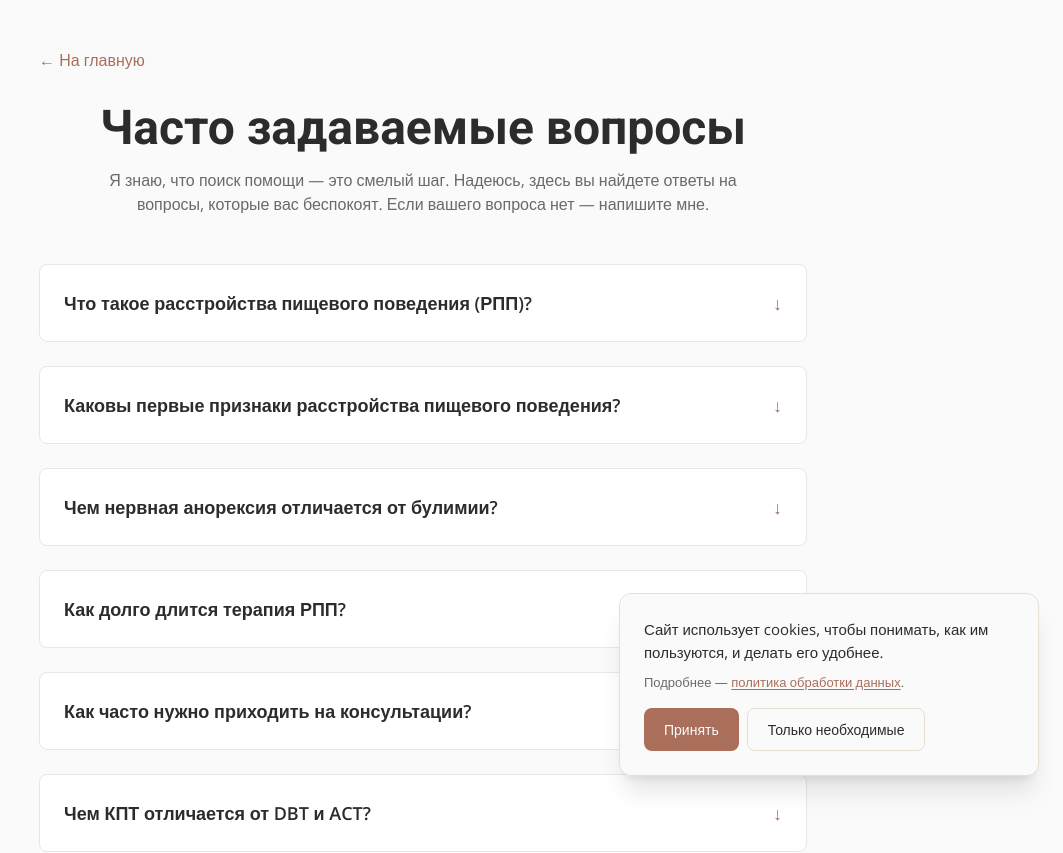
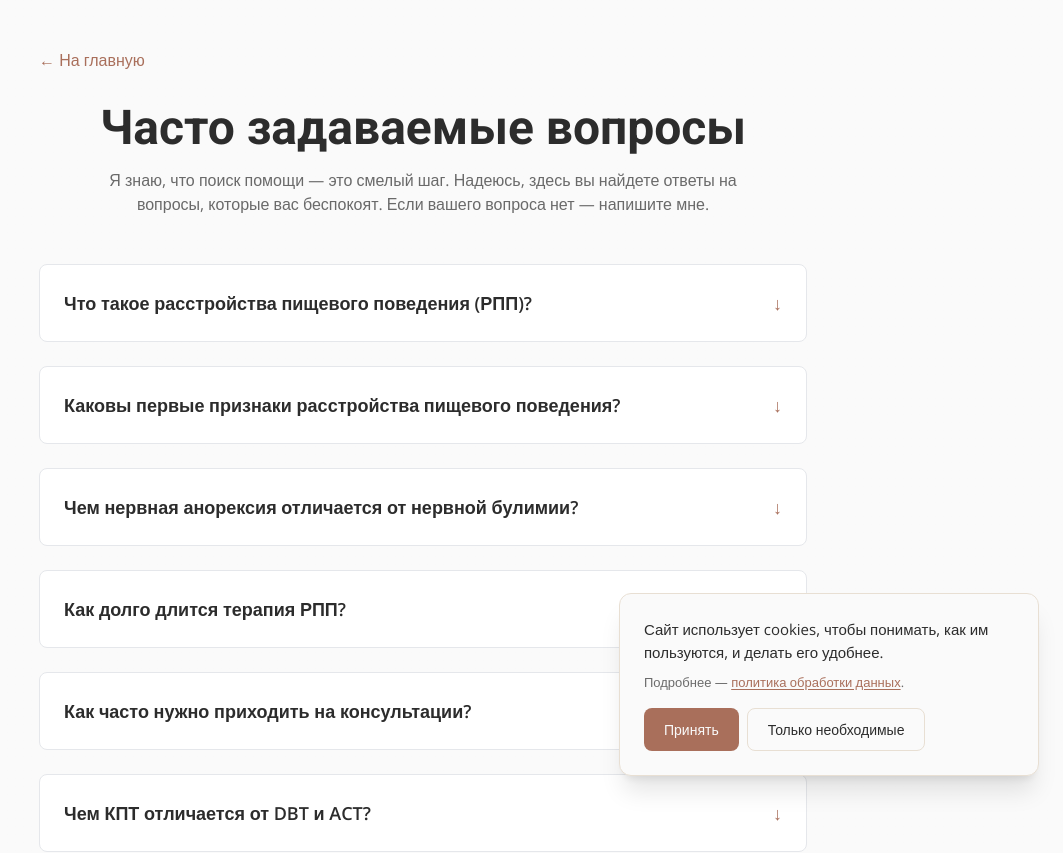
Before and after one commit to anyamalets/anyamalets-site, a Next.js app: page /faq in a window 1280 px wide. Shown: the top 853 px of the page, without its empty margins (217-1280 px from the left). Built offline with nearby package versions, Linux system fonts and the light colour scheme.

Commit message:
Fix: remove duplicate 'nervnaya' and update question heading

```diff
--- a/app/faq/page.tsx
+++ b/app/faq/page.tsx
@@ -15,7 +15,7 @@ const faqItems = [
   {
     question: "Что такое расстройства пищевого поведения (РПП)?",
     answer:
-      "Расстройства пищевого поведения — это психические заболевания, связанные с нарушениями питания. К ним относятся нервная нервная анорексия, нервная нервная булимия, приступообразное переедание и другие типы этого расстройства. РПП часто маскируют глубокие проблемы с эмоциями и самооценкой.",
+      "Расстройства пищевого поведения — это психические заболевания, связанные с нарушениями питания. К ним относятся нервная анорексия, нервная булимия, приступообразное переедание и другие типы этого расстройства. РПП часто маскируют глубокие проблемы с эмоциями и самооценкой.",
   },
   {
     question: "Каковы первые признаки расстройства пищевого поведения?",
@@ -23,9 +23,9 @@ const faqItems = [
       "Основные признаки: одержимость едой и весом, беспокойство при приёме пищи, избегание носить определенную одежду, побуждение отработать съеденные калории, многочисленные попытки сесть на диету.",
   },
   {
-    question: "Чем нервная анорексия отличается от булимии?",
+    question: "Чем нервная анорексия отличается от нервной булимии?",
     answer:
-      "Анорексия — это ограничение питания и потеря веса. Булимия — цикл переедания с очищением или чрезмерными физическими нагрузками. Психотерапия помогает справиться с обоими расстройствами.",
+      "Нервная анорексия — это ограничение питания и потеря веса. Нервная булимия — цикл переедания с очищением или чрезмерными физическими нагрузками. Психотерапия помогает справиться с обоими расстройствами.",
   },
   {
     question: "Как долго длится терапия РПП?",
```
